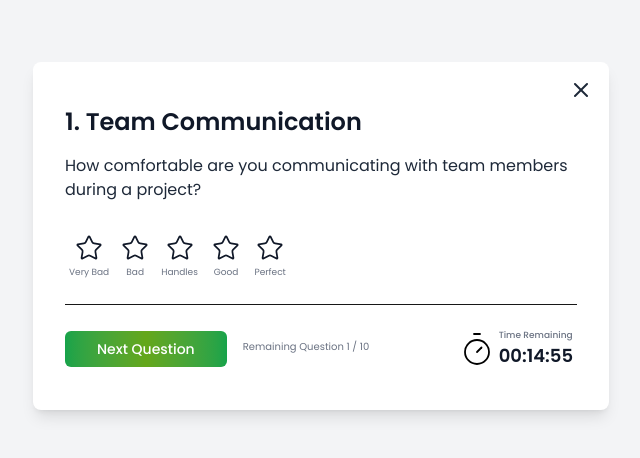
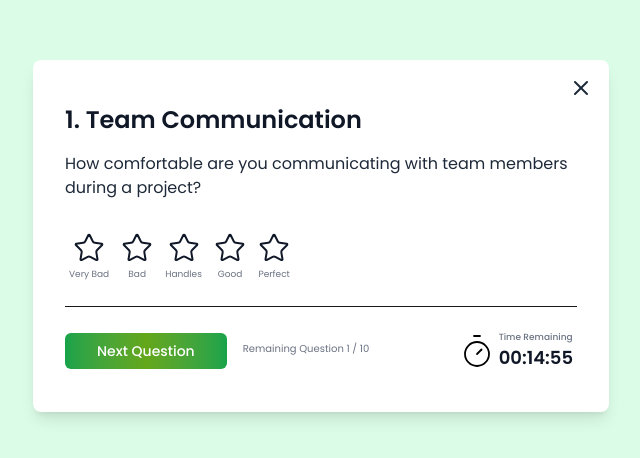
Before and after one commit to vineetkatiyar/Gummies_Task, a Next.js app: page / in a window 1280 px wide. Shown: the part 164-622 px from the top of the page, without its empty margins (319-959 px from the left). Built offline with nearby package versions, Linux system fonts and the light colour scheme.

Commit message:
pading and star's size update

```diff
--- a/app/components/Stars.tsx
+++ b/app/components/Stars.tsx
@@ -14,7 +14,7 @@ export default function StarIcon({
       <Star
         strokeWidth={1.5}
         className={`
-          md:w-7 md:h-7 w-5 h-5 transition-colors duration-200
+          md:w-8 md:h-8 w-5 h-5 transition-colors duration-200
           ${filled ? "fill-yellow-400 text-yellow-400" : "text-gray-900"}
           hover:text-yellow-500 hover:fill-yellow-500
         `}
--- a/app/components/Thankyou.tsx
+++ b/app/components/Thankyou.tsx
@@ -5,7 +5,7 @@ import Button from "./Button";
 
 export default function ThankYou({ onRestart }: { onRestart: () => void }) {
   return (
-    <div className="min-h-screen flex items-center justify-center bg-gray-100 md:p-6 p-2">
+    <div className="min-h-screen flex items-center justify-center bg-green-100 md:p-6 p-4">
       <div className="bg-white md:p-10 p-4 rounded-2xl shadow-lg relative text-center max-w-lg mx-auto">
         <button className="absolute top-4 right-4 text-gray-800 hover:text-gray-900">
           <X className="md:w-6 md:h-6 w-4 h-4" />
--- a/app/page.tsx
+++ b/app/page.tsx
@@ -39,7 +39,7 @@ export default function Home() {
   }
 
   return (
-    <div className="min-h-screen flex items-center justify-center bg-gray-100 md:p-6 relative">
+    <div className="min-h-screen flex items-center justify-center bg-green-100 md:p-6 relative">
       <QuestionCard
         question={current}
         current={index + 1}
```
